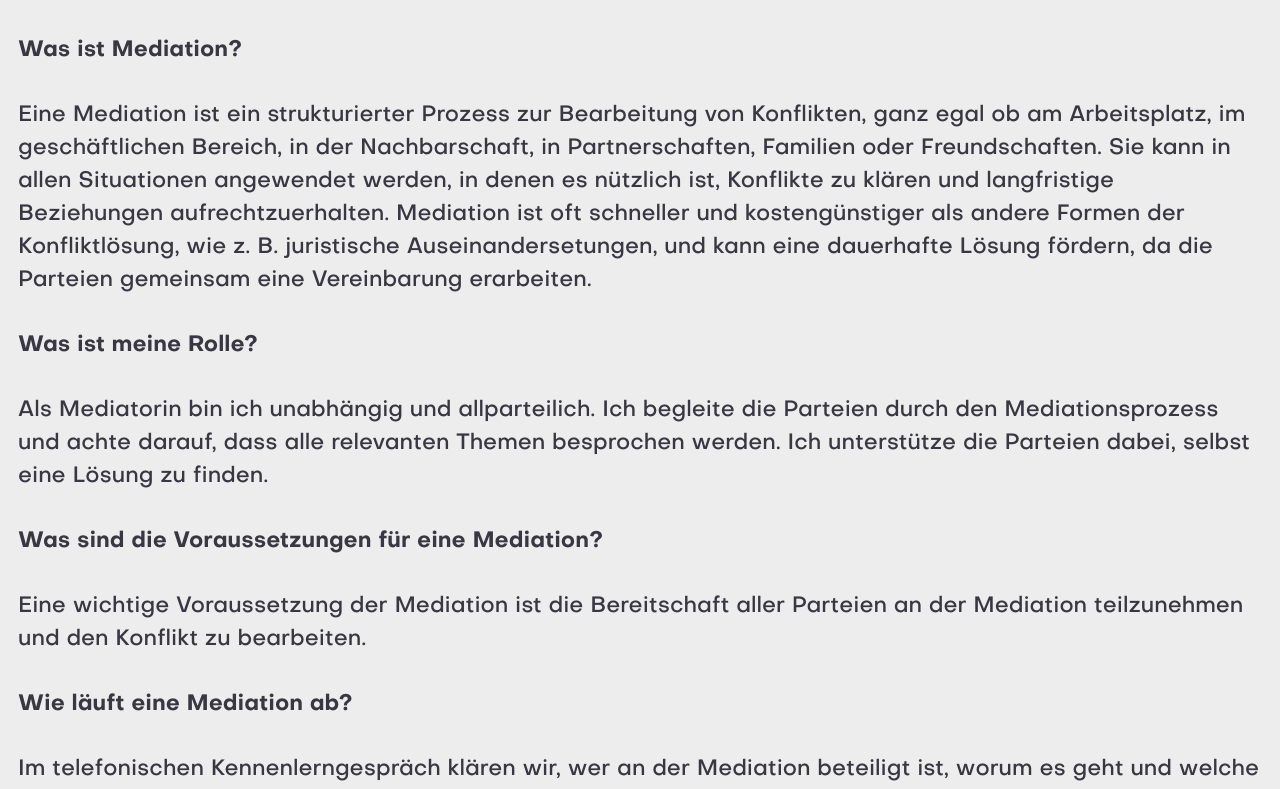
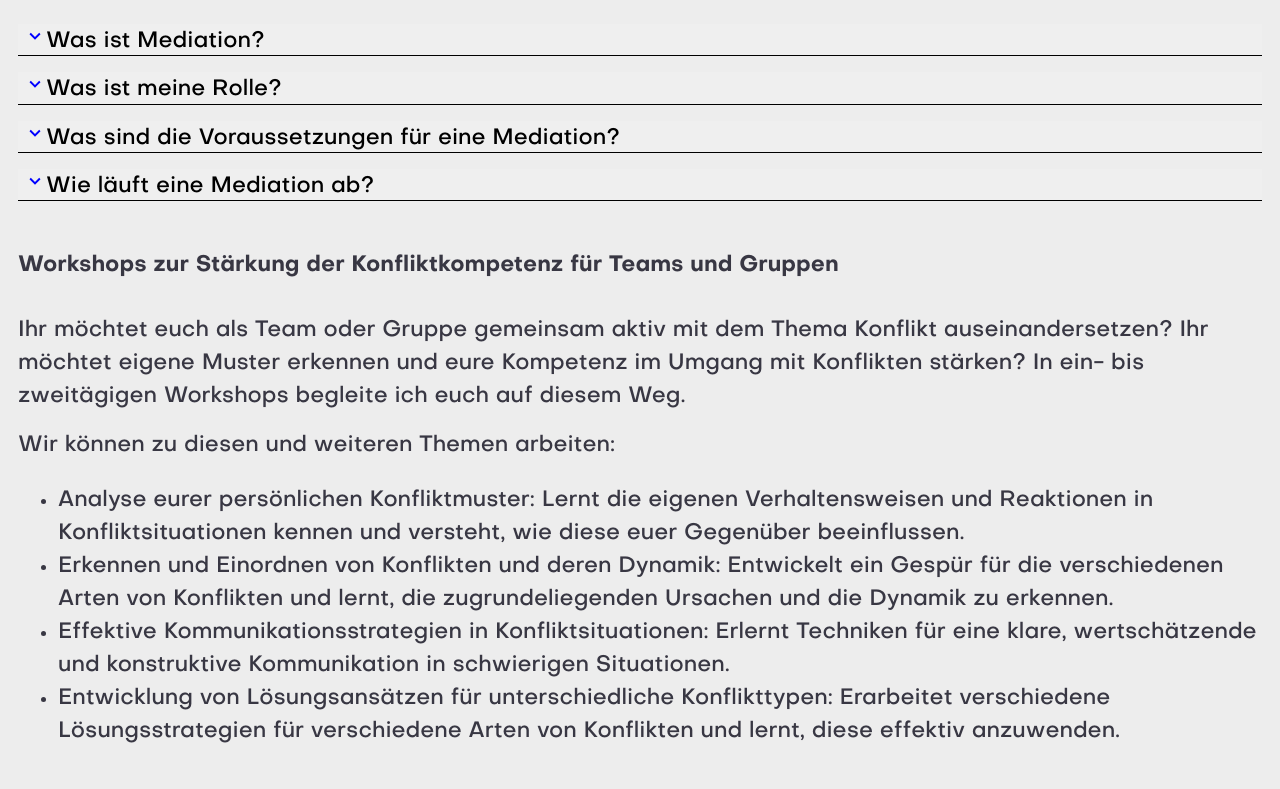
Before and after one commit to sssggr/ninasiessegger, a Nuxt app: page /konfliktmanagement in a window 1280 px wide. Shown: the part 1440-2229 px from the top of the page. Built offline with nearby package versions, Linux system fonts and the light colour scheme.

Commit message:
Add accordion component

```diff
--- /dev/null
+++ b/components/Accordion.vue
@@ -0,0 +1,56 @@
+<template>
+    <div>
+        <div v-for="(item, index) in list" :key="index">
+            <button @click="toggle(item)" class="accordion-title">
+                <svg v-if="!item.open" class="icon" xmlns="http://www.w3.org/2000/svg" width="1em" height="1em" viewBox="0 0 24 24"><path fill="#0000FF" d="M7.41 8.58L12 13.17l4.59-4.59L18 10l-6 6l-6-6z"/></svg>
+                <svg v-if="item.open" class="icon" xmlns="http://www.w3.org/2000/svg" width="1em" height="1em" viewBox="0 0 24 24"><path fill="#0000FF" d="M7.41 15.41L12 10.83l4.59 4.58L18 14l-6-6l-6 6z"/></svg>
+                <span>{{ item.title }}</span>
+            </button>
+            <div :class="{ hidden: !item.open }">
+                <div class="accordion-details">
+                    <p>{{ item.details }}</p>
+                </div>
+            </div>
+        </div>
+    </div>
+</template>
+
+<script setup>
+const props = defineProps({
+    items: {
+        Array
+    }
+})
+
+const list = ref(
+    props.items.map((item) => {
+        return { ...item, open: false }
+    })
+);
+
+function toggle(item) {
+    item.open = !item.open;
+}
+
+</script>
+
+<style scoped>
+button {
+    border: none;
+    border-bottom: 1px solid black;
+    width: 100%;
+    text-align: left;
+}
+
+.hidden {
+    display: none;
+}
+
+.accordion-title {
+    margin-bottom: 1rem;
+}
+
+.accordion-details {
+    margin-left: 1.8rem;
+}
+</style>
--- a/pages/konfliktmanagement.vue
+++ b/pages/konfliktmanagement.vue
@@ -41,29 +41,11 @@ useSeoMeta({
         <li>Verbesserte Zusammenarbeit: Die Bearbeitung von Konflikten trägt zu einer Verbesserung der Zusammenarbeit im Team und zu einem positiveren Miteinander bei.</li>
         <li>Gestärkte Konfliktlösungskompetenz: Die Konfliktlösungskompetenz der Mitarbeitenden wird gestärkt, wodurch sie besser in der Lage sind, zukünftige Herausforderungen konstruktiv anzugehen und Konflikte eigenständig zu lösen.</li>
       </ul>
+      <Accordion :items="mediationInfo"/>
 
-      <h3>Was ist Mediation?</h3>
-      <p class="z-100">
-        Eine Mediation ist ein strukturierter Prozess zur Bearbeitung von Konflikten, ganz egal ob am Arbeitsplatz, im geschäftlichen Bereich, in der Nachbarschaft, in Partnerschaften, Familien oder Freundschaften. Sie kann in allen Situationen angewendet werden, in denen es nützlich ist, Konflikte zu klären und langfristige Beziehungen aufrechtzuerhalten. Mediation ist oft schneller und kostengünstiger als andere Formen der Konfliktlösung, wie z. B. juristische Auseinandersetungen, und kann eine dauerhafte Lösung fördern, da die Parteien gemeinsam eine Vereinbarung erarbeiten.
-      </p>
 
-      <h3>Was ist meine Rolle?</h3>
-      <p class="z-100">
-        Als Mediatorin bin ich unabhängig und allparteilich. Ich begleite die Parteien durch den Mediationsprozess und achte darauf, dass alle relevanten Themen besprochen werden. Ich unterstütze die Parteien dabei, selbst eine Lösung zu finden.
-      </p>
 
-      <h3>Was sind die Voraussetzungen für eine Mediation?</h3>
-      <p class="z-100">
-        Eine wichtige Voraussetzung der Mediation ist die Bereitschaft aller Parteien an der Mediation teilzunehmen und den Konflikt zu bearbeiten.
-      </p>
 
-      <h3>Wie läuft eine Mediation ab?</h3>
-      <p class="z-100">
-        Im telefonischen Kennenlerngespräch klären wir, wer an der Mediation beteiligt ist, worum es geht und welche Rahmenbedingungen (Ort, Zeit, Kosten) bestehen.
-      </p>
-      <p class="z-100">
-        Als Mediatorin sorge ich für einen strukturierten Prozess (5-Phasen-Modell), in dem jede Partei ihre Sicht darlegen kann, Lösungsvorschläge besprochen werden und am Ende eine von allen zusammen erarbeitete Abschlussvereinbarung steht. Ziel ist eine Win-win-Situation für alle Beteiligten, um den Konflikt dauerhaft zu klären.
-      </p>
 
       <h3 class="z-100">Workshops zur Stärkung der Konfliktkompetenz für Teams und Gruppen</h3>
       <p class="z-100">
@@ -83,10 +65,30 @@ useSeoMeta({
 </template>
 
 <script>
+import Accordion from '~/components/Accordion'
 export default {
   name: 'Mediation',
 }
+const mediationInfo = [
+  {
+    title: "Was ist Mediation?",
+    details: "Eine Mediation ist ein strukturierter Prozess zur Bearbeitung von Konflikten, ganz egal ob am Arbeitsplatz, im geschäftlichen Bereich, in der Nachbarschaft, in Partnerschaften, Familien oder Freundschaften. Sie kann in allen Situationen angewendet werden, in denen es nützlich ist, Konflikte zu klären und langfristige Beziehungen aufrechtzuerhalten. Mediation ist oft schneller und kostengünstiger als andere Formen der Konfliktlösung, wie z. B. juristische Auseinandersetungen, und kann eine dauerhafte Lösung fördern, da die Parteien gemeinsam eine Vereinbarung erarbeiten."
+  },
+  {
+    title: "Was ist meine Rolle?",
+    details: "Als Mediatorin bin ich unabhängig und allparteilich. Ich begleite die Parteien durch den Mediationsprozess und achte darauf, dass alle relevanten Themen besprochen werden. Ich unterstütze die Parteien dabei, selbst eine Lösung zu finden."
+  },
+  {
+    title: "Was sind die Voraussetzungen für eine Mediation?",
+    details: "Eine wichtige Voraussetzung der Mediation ist die Bereitschaft aller Parteien an der Mediation teilzunehmen und den Konflikt zu bearbeiten."
+  },
+  {
+    title: "Wie läuft eine Mediation ab?",
+    details: " Im telefonischen Kennenlerngespräch klären wir, wer an der Mediation beteiligt ist, worum es geht und welche Rahmenbedingungen (Ort, Zeit, Kosten) bestehen. Als Mediatorin sorge ich für einen strukturierten Prozess (5-Phasen-Modell), in dem jede Partei ihre Sicht darlegen kann, Lösungsvorschläge besprochen werden und am Ende eine von allen zusammen erarbeitete Abschlussvereinbarung steht. Ziel ist eine Win-win-Situation für alle Beteiligten, um den Konflikt dauerhaft zu klären."
+  }
+]
 </script>
+
 <style scoped>
 .hg-marker .svg-container{
   margin-top: 5rem;
```
